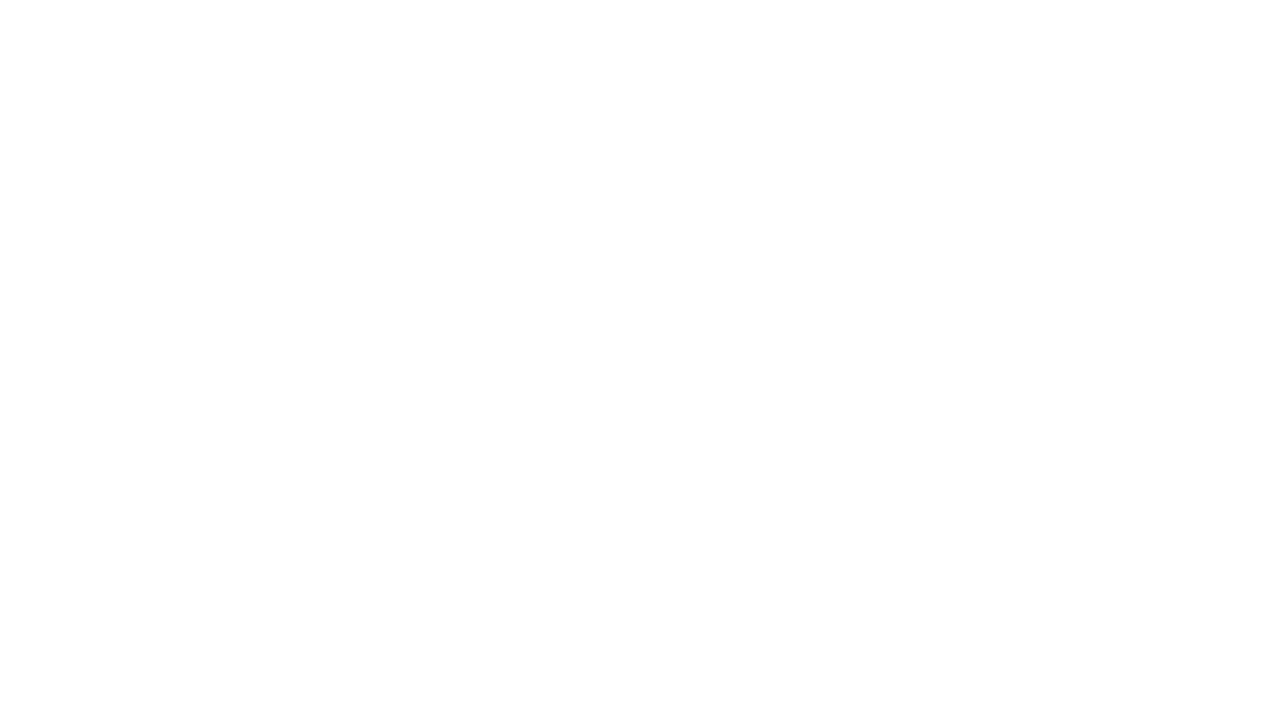
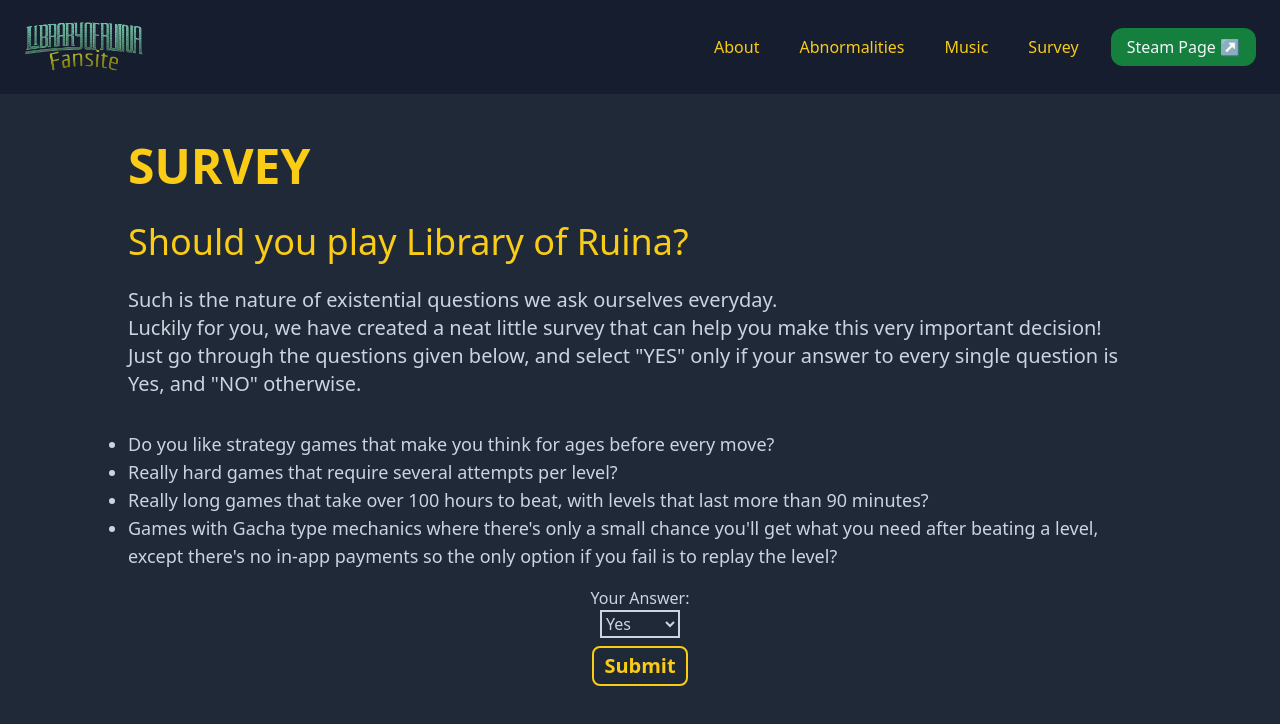
Before and after one commit to Anurav-Garg/LoRFansiteNextVer, a Next.js app: page /survey in a window 1280 px wide. Shown: the top 724 px of the page. Built offline with nearby package versions, Linux system fonts and the light colour scheme.

Commit message:
Made survey page

```diff
--- /dev/null
+++ b/components/survey/surveyContent.js
@@ -0,0 +1,34 @@
+import { SurveyDescription } from "./surveyDescription";
+import { SurveyForm } from "./surveyForm";
+import { useState } from "react";
+import { SurveyNo } from "./surveyNo";
+import { PageHeading } from "../common/pageHeading";
+import { Section } from "../common/section";
+import { SurveyYes } from "./surveyYes";
+
+export function SurveyContent() {
+  const [selection, setSelection] = useState("yes");
+  const [formSubmission, setFormSubmission] = useState("");
+
+  if (formSubmission === "") {
+    return (
+      <>
+        <SurveyDescription />
+        <SurveyForm
+          selection={selection}
+          setSelection={setSelection}
+          setFormSubmission={setFormSubmission}
+        />
+      </>
+    );
+  } else {
+    return (
+      <>
+        <PageHeading heading="SURVEY" />
+        <Section heading="Your Results">
+          {formSubmission === "no" ? <SurveyNo /> : <SurveyYes />}
+        </Section>
+      </>
+    );
+  }
+}
--- /dev/null
+++ b/components/survey/surveyDescription.js
@@ -0,0 +1,51 @@
+import { PageHeading } from "../common/pageHeading";
+import { Section } from "../common/section";
+
+export function SurveyDescription() {
+  return (
+    <>
+      <PageHeading heading="SURVEY" />
+      <Section heading="Should you play Library of Ruina?">
+        <div id="contents">
+          <div className="py-4">
+            <div>
+              {
+                "Such is the nature of existential questions we ask ourselves everyday."
+              }
+            </div>
+            <div>
+              {
+                "Luckily for you, we have created a neat little survey that can help you make this very important decision!"
+              }
+            </div>
+            <div>
+              {
+                'Just go through the questions given below, and select "YES" only if your answer to every single question is Yes, and "NO" otherwise. '
+              }
+            </div>
+          </div>
+          <ul className="list-disc py-4 text-lg">
+            <li>
+              {
+                "Do you like strategy games that make you think for ages before every move?"
+              }
+            </li>
+            <li>
+              {"Really hard games that require several attempts per level?"}
+            </li>
+            <li>
+              {
+                "Really long games that take over 100 hours to beat, with levels that last more than 90 minutes?"
+              }
+            </li>
+            <li>
+              {
+                "Games with Gacha type mechanics where there's only a small chance you'll get what you need after beating a level, except there's no in-app payments so the only option if you fail is to replay the level?"
+              }
+            </li>
+          </ul>
+        </div>
+      </Section>
+    </>
+  );
+}
--- /dev/null
+++ b/components/survey/surveyForm.js
@@ -0,0 +1,32 @@
+export function SurveyForm({ selection, setSelection, setFormSubmission }) {
+  return (
+    <form
+      className="text-base text-center flex flex-col"
+      onSubmit={() => setFormSubmission(selection)}
+    >
+      <label htmlFor="masochism-level-select"> Your Answer:</label>
+      <select
+        className="bg-inherit border-2 border-slate-300 w-20 mx-auto backdrop-blur-md"
+        value={selection}
+        onChange={(e) => {
+          setSelection(e.target.value);
+        }}
+      >
+        <option value="no" className="text-slate-700">
+          No
+        </option>
+        <option value="yes" className="text-slate-700">
+          Yes
+        </option>
+      </select>
+      <div className="py-2">
+        <button
+          type="submit"
+          className="py-1 text-xl text-yellow-400 backdrop-blur-md border-2 border-yellow-400 w-24 rounded-lg mx-auto font-semibold"
+        >
+          Submit
+        </button>
+      </div>
+    </form>
+  );
+}
--- /dev/null
+++ b/components/survey/surveyNo.js
@@ -0,0 +1,27 @@
+import Image from "next/image";
+
+export function SurveyNo() {
+  return (
+    <>
+      <div className="flex">
+        <div className="py-4 basis-3/4">
+          {
+            "Don't care + didn't ask + L + Ratio + soyjak + beta + cringe + stfu + cope + seethe + ok boomer + incel + virgin + Karen + 🤡🤡🤡 + you are not just a clown, you are the entire circus + 💅💅💅 + nah this ain't it + do better + check your privilege + pronouns in bio + anime pfp + 🤢🤢🤮🤮 + the cognitive dissonance is real with this one + small dick energy + 😂😂🤣🤣 + lol copium + snowflake + 🚩🚩🚩 + those tears taste delicious + Lisa Simpson meme template saying that your opinion is wrong + 😒🙄🧐🤨 + wojak meme in which I'm the chad + average your opinion fan vs average my opinion enjoyer + random k-pop fancam + cry more + how's your wife's boyfriend doing + Cheetos breath + Intelligence 0 + r/whooooosh + r/downvotedtooblivion + blocked and reported + yo Momma so fat + I fucked your mom last night + what zero pussy does to a mf + Jesse what the fuck are you talking about + holy shit go touch some grass + cry about it + get triggered"
+          }
+        </div>
+        <div className="basis-1/4 pl-16">
+          <Image
+            src="/assets/surveyResults/rolandCringe.png"
+            layout="responsive"
+            alt=""
+            width="240"
+            height="350"
+          />
+          <div className="text-sm">
+            {"Fig 7.3: Roland, cringing at you for being sane"}
+          </div>
+        </div>
+      </div>
+    </>
+  );
+}
--- /dev/null
+++ b/components/survey/surveyYes.js
@@ -0,0 +1,54 @@
+import Image from "next/image";
+import Link from "next/link";
+
+export function SurveyYes() {
+  return (
+    <>
+      <Link href="https://www.google.com/search?q=Therapists+near+me">
+        <a className="text-blue-600 underline text-md" target="_blank">
+          Therapists near you
+        </a>
+      </Link>
+      <br />
+      <Link href="https://www.google.com/search?q=Suicide+helpline">
+        <a className="text-blue-600 underline text-md" target="_blank">
+          Suicide Helpline
+        </a>
+      </Link>
+
+      <p>
+        <br />
+        <br />.<br />
+        <br />.<br />
+        <br />.<br />
+        <br />.<br />
+        <br />
+        ...buuut, before that, while you're still mentally ill, why not make the
+        most of it and play an amazing game?
+      </p>
+      <Link
+        href="https://store.steampowered.com/app/1256670/Library_Of_Ruina/"
+        target={"_blank"}
+      >
+        <a>
+          <div className="relative">
+            <div className="peer">
+              <Image
+                src="/assets/surveyResults/angelaInviting.png"
+                layout="responsive"
+                width={1920}
+                height={1000}
+              />
+            </div>
+            <div className="invisible hover:visible peer-hover:visible z-10 top-0">
+              <Image
+                src="/assets/surveyResults/angelaInvitingShining.png"
+                layout="fill"
+              />
+            </div>
+          </div>
+        </a>
+      </Link>
+    </>
+  );
+}
--- a/pages/survey.js
+++ b/pages/survey.js
@@ -1,3 +1,29 @@
+import Head from "next/head";
+import { ContentContainer } from "../components/common/contentContainer";
+import { Topbar } from "../components/topbar";
+import { PageContainer } from "../components/common/pageContainer";
+import { SurveyContent } from "../components/survey/surveyContent";
+
 export default function Survey() {
-  return <></>;
+  return (
+    <>
+      <Head>
+        <title>Masochism Evaluation</title>
+      </Head>
+      <PageContainer>
+        <SurveyContents />
+      </PageContainer>
+    </>
+  );
 }
+
+function SurveyContents(props) {
+  return (
+    <>
+      <Topbar />
+      <ContentContainer>
+        <SurveyContent />
+      </ContentContainer>
+    </>
+  );
+}
```
